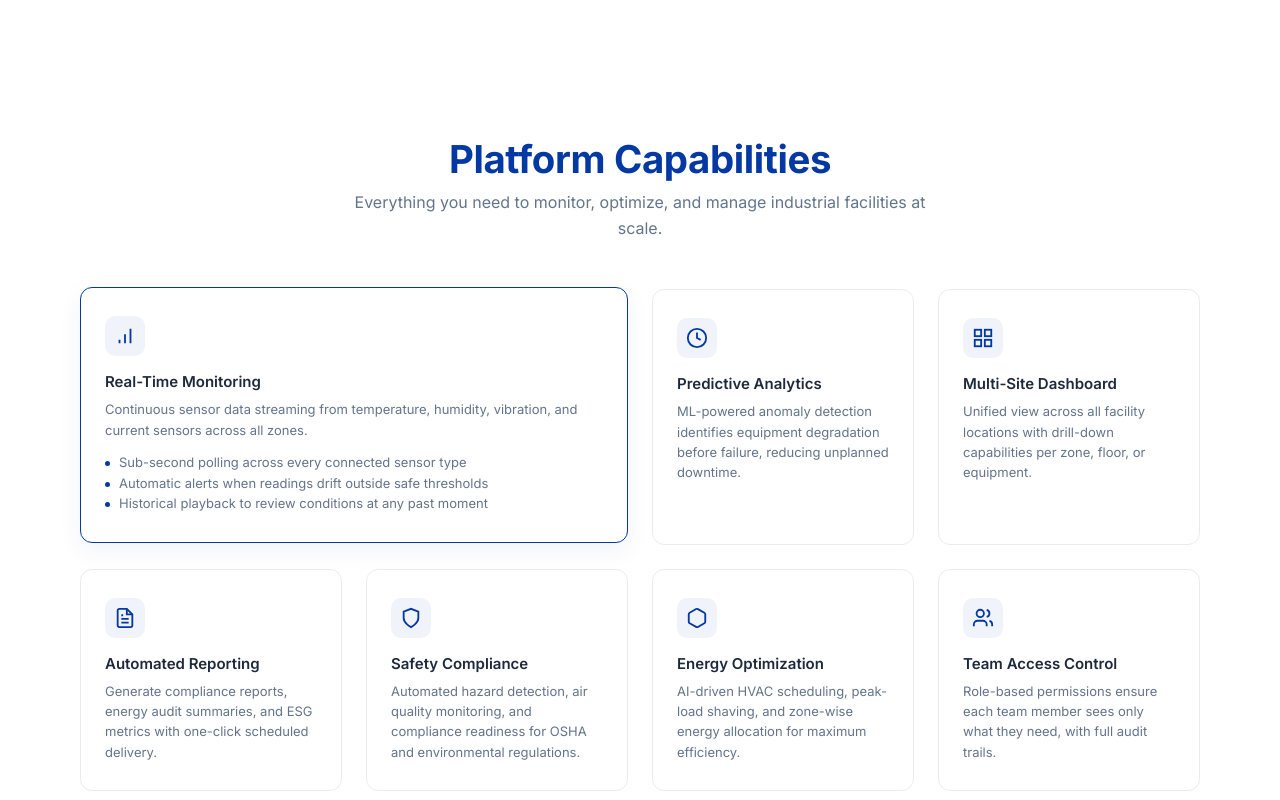
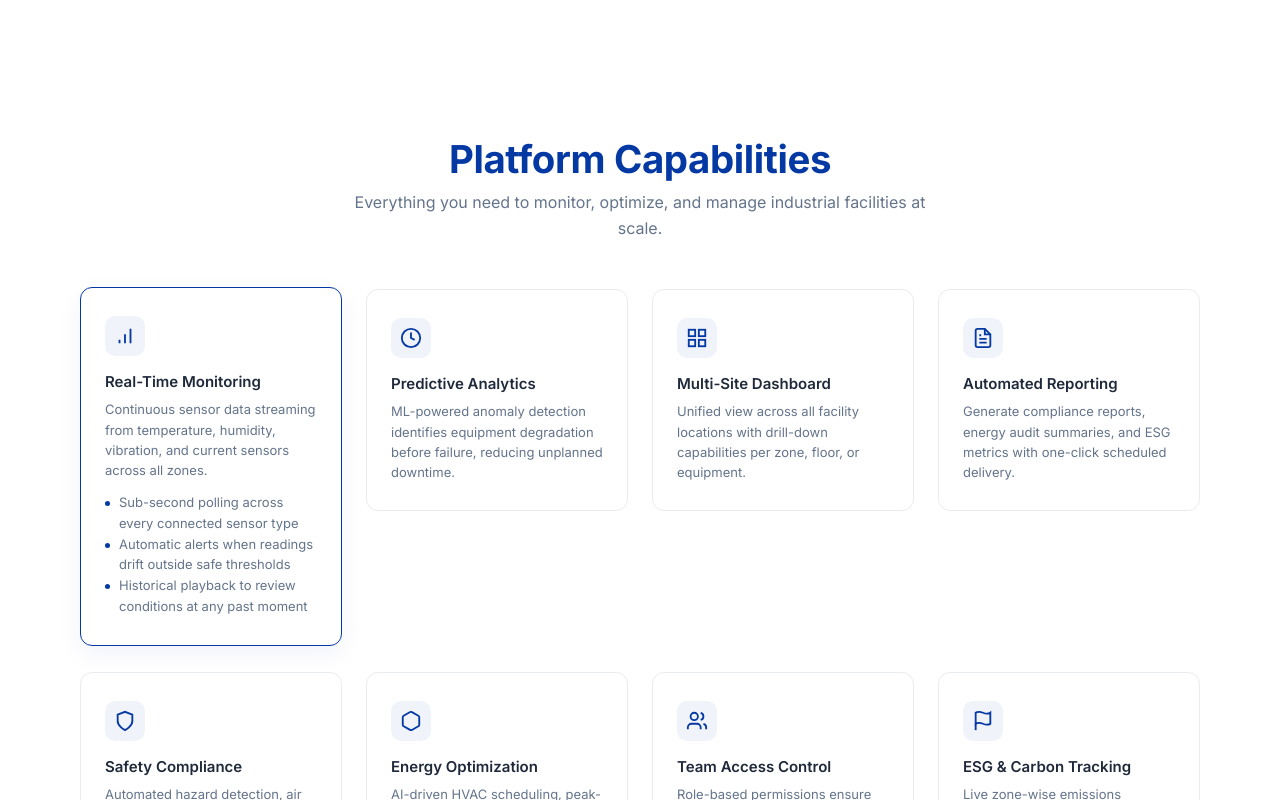
Before and after one commit to AryanLuharuwala/Surds_Website, a plain HTML site: page views/enterprise/index.html in a window 1280 px wide. Both pictures are taken after a click on the element 211 px from the left and 1921 px from the top of the page. Shown: the part 1521-2321 px from the top of the page. Drawn offline with Linux system fonts and the light colour scheme.

Commit message:
Fix ESG tile expansion breaking layout, smooth the transition
Root cause: grid-column:span 2 on the last tile (ESG, row 2 col 4)
couldn't fit in the remaining row width, so CSS Grid's auto-placement
relocated it entirely to a new row 3 instead of clamping - a jarring
jump that looked broken, and left row 2 with only 3 tiles. More
fundamentally, grid-column changes can't be smoothly animated at all,
which was the source of the "harsh" transition regardless of which
tile was hovered.

Removed grid-column:span 2 entirely - tiles now expand by height only
(the bullet-list reveal), staying in their original grid cell. Added
align-items:start to the grid so shorter tiles in the same row don't
stretch to match a taller expanded neighbor. Switched transitions to
a longer duration with a smoother cubic-bezier easing, and increased
the bullet list's max-height (200px -> 320px) since tiles no longer
widen and text wraps into more lines at the original column width.

Co-Authored-By: Claude Sonnet 5 <noreply@anthropic.com>

```diff
--- a/views/enterprise/enterprise.css
+++ b/views/enterprise/enterprise.css
@@ -32,14 +32,14 @@
 .ent-section p.ent-sub.ent-center{margin-left:auto;margin-right:auto;text-align:center}
 
 /* Tiles */
-.ent-tiles-grid{display:grid;grid-template-columns:repeat(4,1fr);gap:24px}
-.ent-tile{padding:28px 24px;border-radius:12px;background:#fff;border:1px solid #E9ECEF;transition:all .25s ease;cursor:pointer}
-.ent-tile:hover,.ent-tile:focus-within,.ent-tile.is-expanded{border-color:#0439A4;box-shadow:0 8px 24px rgba(0,56,168,.06);transform:translateY(-2px);grid-column:span 2}
+.ent-tiles-grid{display:grid;grid-template-columns:repeat(4,1fr);gap:24px;align-items:start}
+.ent-tile{padding:28px 24px;border-radius:12px;background:#fff;border:1px solid #E9ECEF;transition:border-color .4s cubic-bezier(.4,0,.2,1),box-shadow .4s cubic-bezier(.4,0,.2,1),transform .4s cubic-bezier(.4,0,.2,1);cursor:pointer}
+.ent-tile:hover,.ent-tile:focus-within,.ent-tile.is-expanded{border-color:#0439A4;box-shadow:0 8px 24px rgba(0,56,168,.06);transform:translateY(-2px)}
 .ent-tile-icon{width:40px;height:40px;border-radius:10px;background:rgba(0,56,168,.06);display:flex;align-items:center;justify-content:center;margin-bottom:16px;color:#0439A4}
 .ent-tile h4{font-size:15px;font-weight:600;color:#1e293b;margin-bottom:8px}
 .ent-tile p{font-size:13px;color:#64748B;line-height:1.55}
-.ent-tile-more{list-style:none;margin:0;padding:0;max-height:0;opacity:0;overflow:hidden;transition:max-height .35s ease,opacity .3s ease,margin-top .35s ease}
-.ent-tile:hover .ent-tile-more,.ent-tile:focus-within .ent-tile-more,.ent-tile.is-expanded .ent-tile-more{max-height:200px;opacity:1;margin-top:12px}
+.ent-tile-more{list-style:none;margin:0;padding:0;max-height:0;opacity:0;overflow:hidden;transition:max-height .5s cubic-bezier(.4,0,.2,1),opacity .4s ease,margin-top .5s cubic-bezier(.4,0,.2,1)}
+.ent-tile:hover .ent-tile-more,.ent-tile:focus-within .ent-tile-more,.ent-tile.is-expanded .ent-tile-more{max-height:320px;opacity:1;margin-top:12px}
 .ent-tile-more li{font-size:13px;color:#64748B;line-height:1.6;padding-left:14px;position:relative}
 .ent-tile-more li::before{content:'';position:absolute;left:0;top:9px;width:5px;height:5px;border-radius:50%;background:#0439A4}
 
@@ -133,7 +133,6 @@
 }
 @media(max-width:640px){
   .ent-tiles-grid{grid-template-columns:1fr}
-  .ent-tile:hover,.ent-tile:focus-within,.ent-tile.is-expanded{grid-column:auto}
   .ent-stats{grid-template-columns:1fr 1fr}
   .ent-hero h1{font-size:1.8rem}
   .ent-section,.ent-section-full,.ent-section-gray{padding:48px 20px}
```
